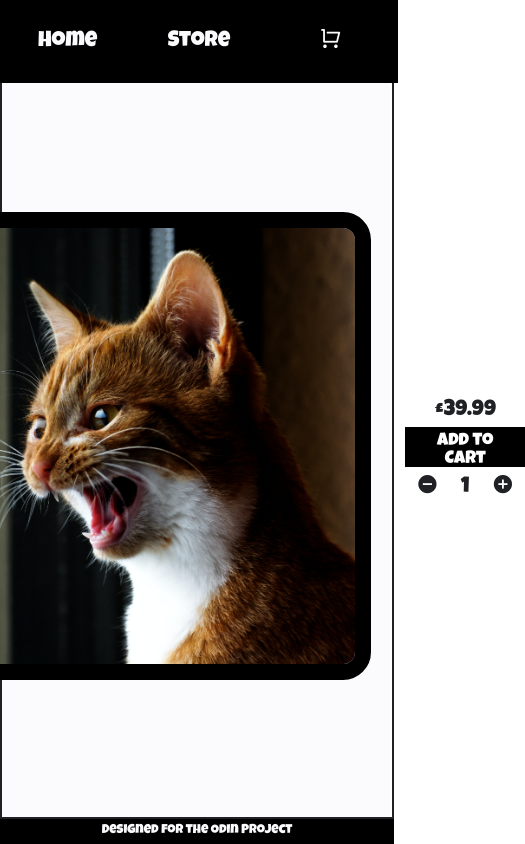
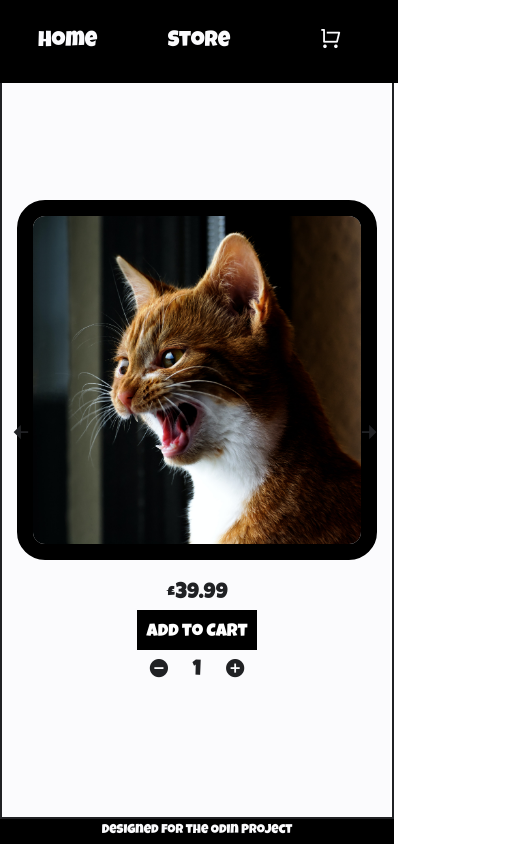
Before and after one commit to Legandjl/shopping-cart, a React (Create React App) app: page /store/1 in a window 390 px wide. Shown: the whole page, 525 px wide, since content can reach past the window. Built offline with nearby package versions, Linux system fonts and the light colour scheme.

Commit message:
started work on mobile optimisation

```diff
--- a/src/Components/Header.js
+++ b/src/Components/Header.js
@@ -6,6 +6,14 @@
 
 const Header = () => {
   const { cartItems } = useContext(CartContext);
+  const getNumberOfCartItems = () => {
+    let total = 0;
+    cartItems.forEach((element) => {
+      total += element.quantity;
+    });
+    return total;
+  };
+
   return (
     <nav className="header">
       <Link to="/">Home</Link>
@@ -13,7 +21,11 @@
       <div className="cartIconWrap">
         <Link to="/cart">
           <i className="ri-shopping-cart-line"> </i>
-          {cartItems.length === 0 ? "" : cartItems.length}
+          {cartItems.length === 0
+            ? ""
+            : getNumberOfCartItems() < 100
+            ? getNumberOfCartItems()
+            : 100 + "+"}
         </Link>
       </div>
     </nav>
--- a/src/styles/detailpage.css
+++ b/src/styles/detailpage.css
@@ -74,13 +74,15 @@
   cursor: pointer;
 }
 
-@media only screen and (max-width: 900px) {
-  .detailWrap i {
-    display: none;
+@media only screen and (max-width: 980px) {
+  .productInfo {
+    grid-template-columns: 1fr;
+    grid-gap: 1.5em;
   }
 
   .productDetail img {
     margin-left: 50px;
     margin-right: 50px;
+    width: 15em;
   }
 }
--- a/src/styles/store.css
+++ b/src/styles/store.css
@@ -22,3 +22,15 @@
   scale: 1.01;
   z-index: -1;
 }
+
+@media only screen and (max-width: 1350px) {
+  .store {
+    grid-template-columns: 1fr 1fr;
+  }
+}
+
+@media only screen and (max-width: 900px) {
+  .store {
+    grid-template-columns: 1fr;
+  }
+}
```
